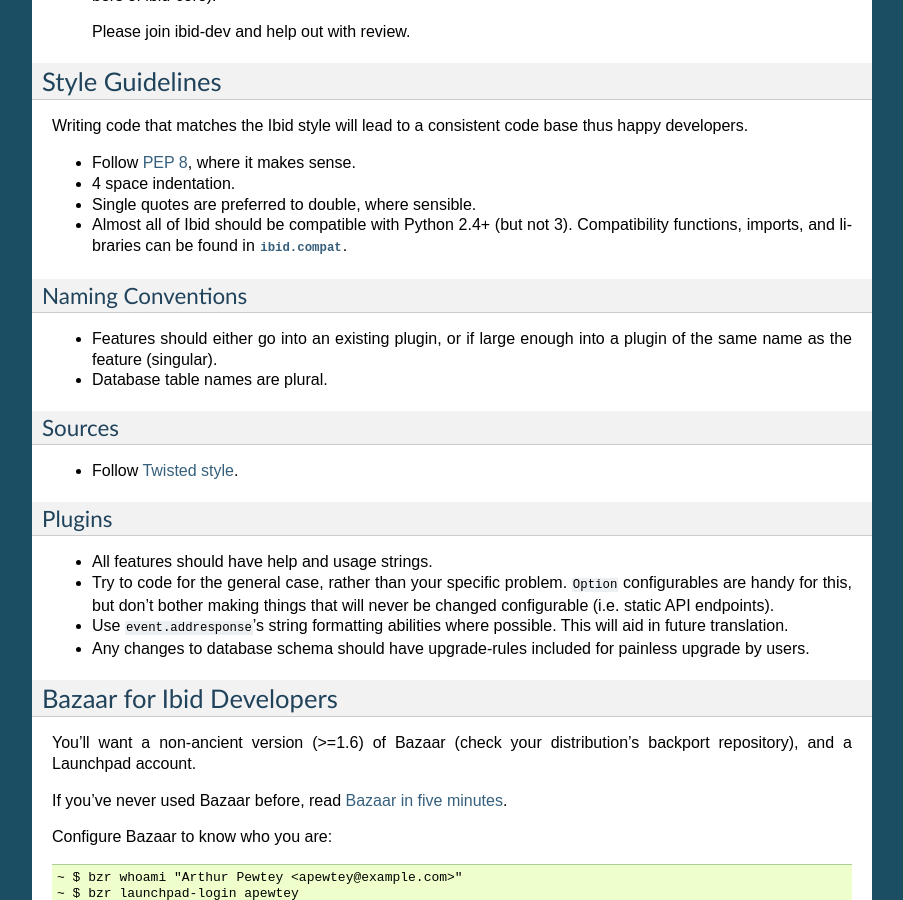
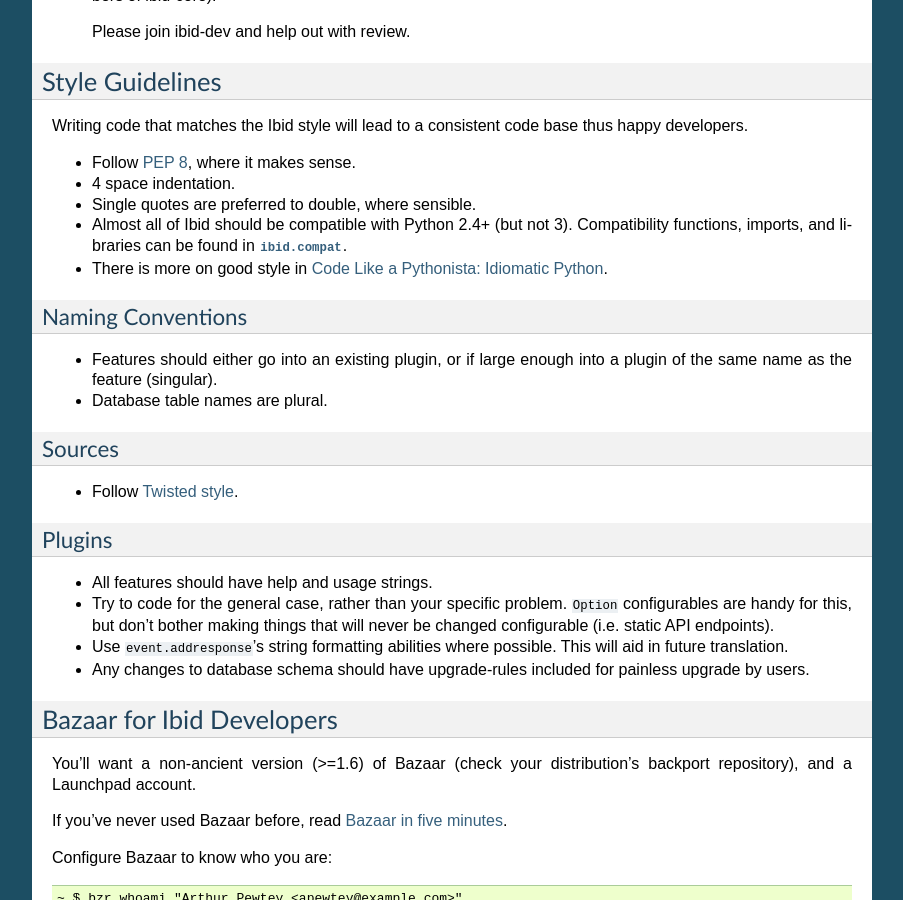
Before and after one commit to ibid/ibid, a Sphinx documentation site: the page built from docs/contributing.rst, in a window 1280 px wide and 900 px high, scrolled down 1020 px. Shown: the whole window, without its empty margins (198-1101 px from the left). Built offline with Sphinx 7.4.7, drawn with Linux system fonts in a browser that asks for light colours.

Commit message:
Idiomatic python

```diff
--- a/docs/contributing.rst
+++ b/docs/contributing.rst
@@ -89,6 +89,10 @@
 * Almost all of Ibid should be compatible with Python 2.4+ (but not 3).
   Compatibility functions, imports, and libraries can be found in
   :mod:`ibid.compat`.
+
+* There is more on good style in `Code Like a Pythonista: Idiomatic
+  Python
+  <http://python.net/~goodger/projects/pycon/2007/idiomatic/handout.html>`_.
 
 Naming Conventions
 ^^^^^^^^^^^^^^^^^^
```
